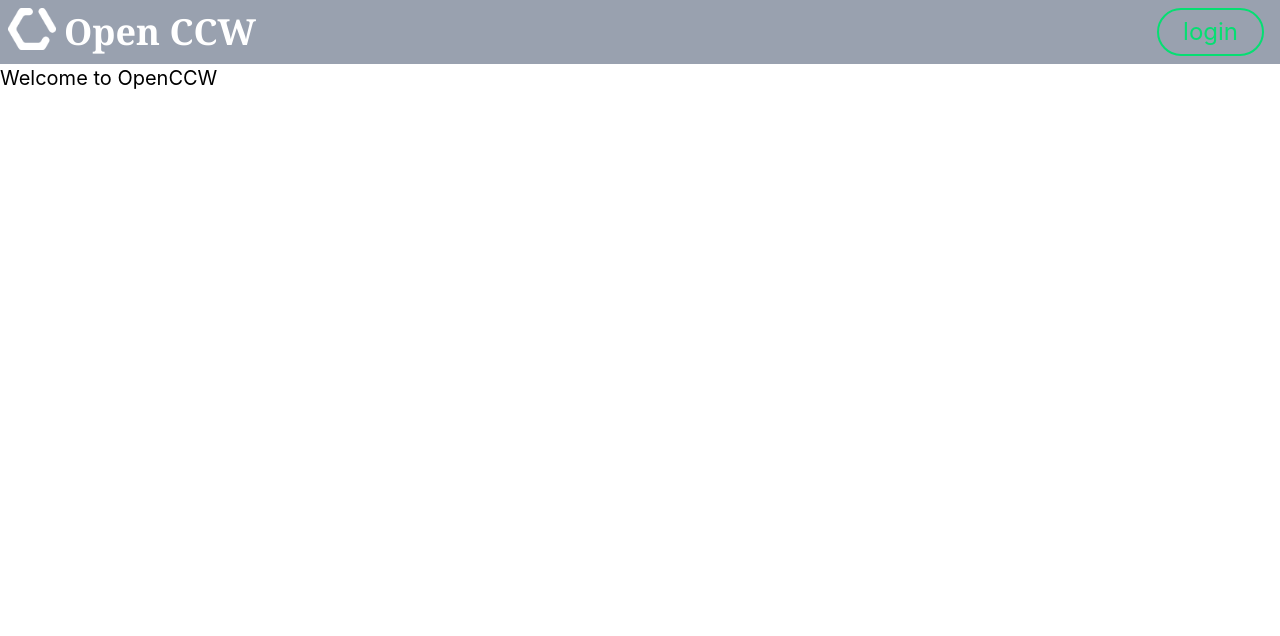
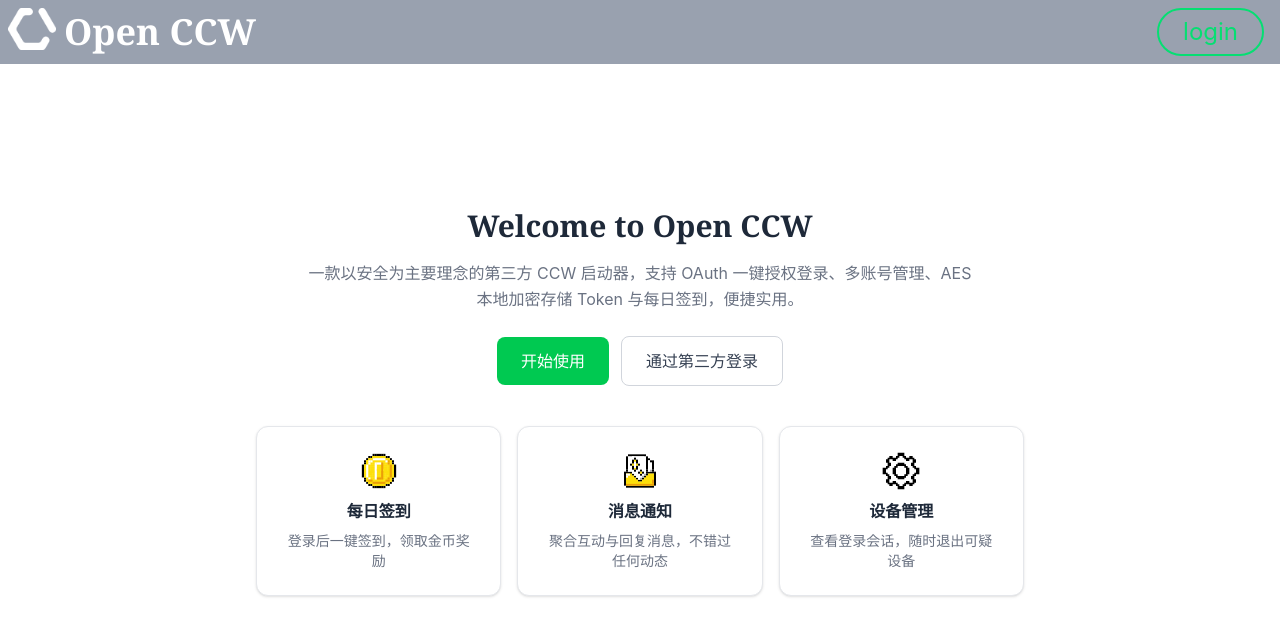
Before and after one commit to NekoYoAE/open-ccw-mengfuzi, a SvelteKit app: page / in a window 1280 px wide. Shown: the top 636 px of the page. Built offline with nearby package versions, Linux system fonts and the light colour scheme; what @ccw-api/api would draw is missing.

Commit message:
feat: 更新README、Sitemap并优化主页
Co-authored-by: traeagent <traeagent@users.noreply.github.com>

```diff
--- a/src/routes/+page.svelte
+++ b/src/routes/+page.svelte
@@ -1,5 +1,27 @@
 <script lang="ts">
   import Header from "$lib/PageHeader.svelte";
+  import logo from "$lib/assets/favicon.svg";
+  import coinSvg from "$lib/assets/coin.svg";
+  import interactionSvg from "$lib/assets/interaction.svg";
+  import cogSvg from "$lib/assets/cog.svg";
+
+  const features = [
+    {
+      icon: coinSvg,
+      title: "每日签到",
+      desc: "登录后一键签到，领取金币奖励",
+    },
+    {
+      icon: interactionSvg,
+      title: "消息通知",
+      desc: "聚合互动与回复消息，不错过任何动态",
+    },
+    {
+      icon: cogSvg,
+      title: "设备管理",
+      desc: "查看登录会话，随时退出可疑设备",
+    },
+  ];
 </script>
 
 <svelte:head>
@@ -11,5 +33,42 @@
   <meta name="keywords" content="Open CCW, CCW启动器, CCW第三方客户端, CCW签到, CCW OAuth登录" />
   <link rel="canonical" href="https://ccw.kivotos.qzz.io/" />
 </svelte:head>
+
 <Header></Header>
-<h2 class="text-xl">Welcome to OpenCCW</h2>
+
+<main class="w-full flex flex-col items-center px-4 py-12 gap-10">
+  <section class="flex flex-col items-center text-center gap-4 max-w-2xl">
+    <img src={logo} alt="Open CCW" class="size-20" />
+    <h2 class="text-3xl font-bold text-gray-800 font-serif">Welcome to Open CCW</h2>
+    <p class="text-gray-500 leading-relaxed">
+      一款以安全为主要理念的第三方 CCW 启动器，支持 OAuth 一键授权登录、多账号管理、AES 本地加密存储
+      Token 与每日签到，便捷实用。
+    </p>
+    <div class="flex flex-wrap items-center justify-center gap-3 mt-2">
+      <a
+        href="/register"
+        class="rounded-lg bg-green-500 px-6 py-3 text-white font-medium hover:bg-green-600 transition-colors"
+      >
+        开始使用
+      </a>
+      <a
+        href="/oauth"
+        class="rounded-lg border border-gray-300 bg-white px-6 py-3 text-gray-700 font-medium hover:bg-gray-50 transition-colors"
+      >
+        通过第三方登录
+      </a>
+    </div>
+  </section>
+
+  <section class="grid grid-cols-1 sm:grid-cols-3 gap-4 w-full max-w-3xl">
+    {#each features as { icon, title, desc }}
+      <div
+        class="flex flex-col items-center text-center gap-2 rounded-xl border border-gray-200 bg-white p-6 shadow-sm"
+      >
+        <img src={icon} alt={title} class="size-10" />
+        <h3 class="text-base font-semibold text-gray-800">{title}</h3>
+        <p class="text-sm text-gray-500">{desc}</p>
+      </div>
+    {/each}
+  </section>
+</main>
```
Also changed, not shown: 2 other files (tests, documents, lock files or other folders).
